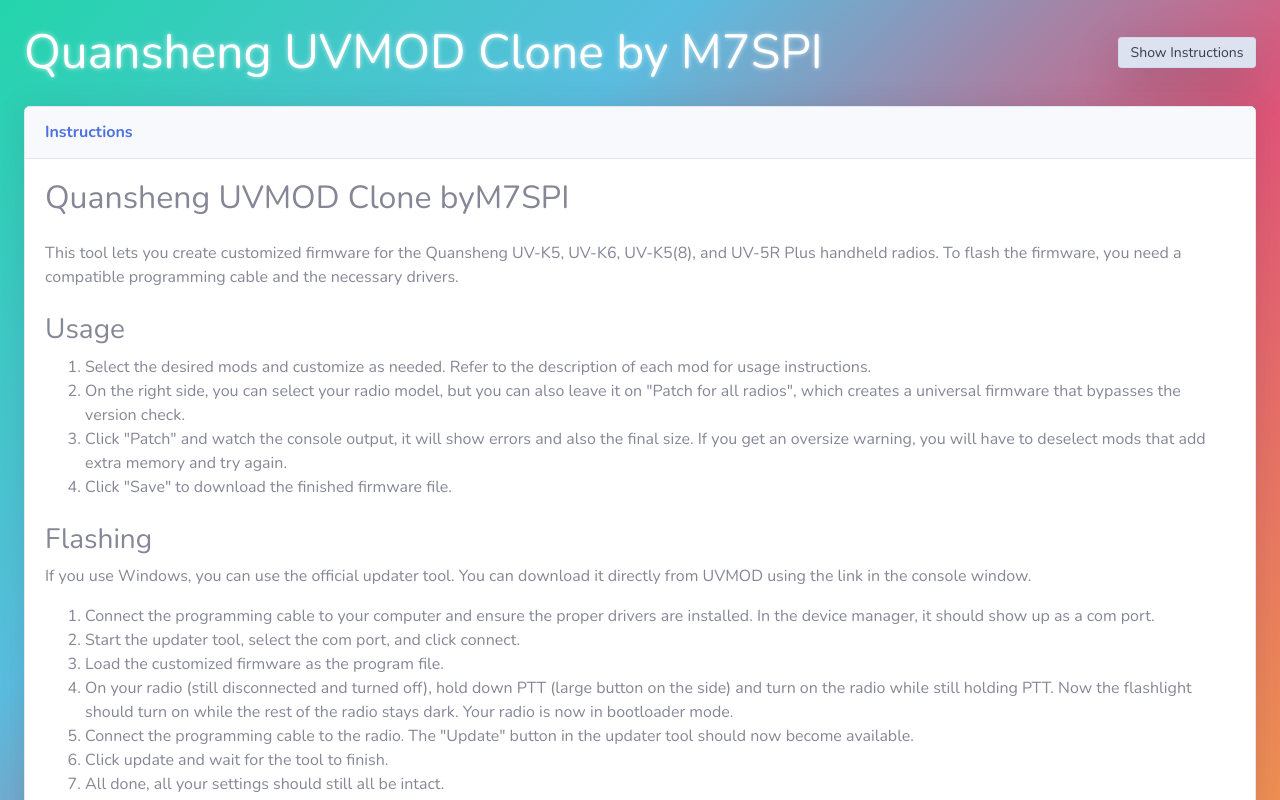
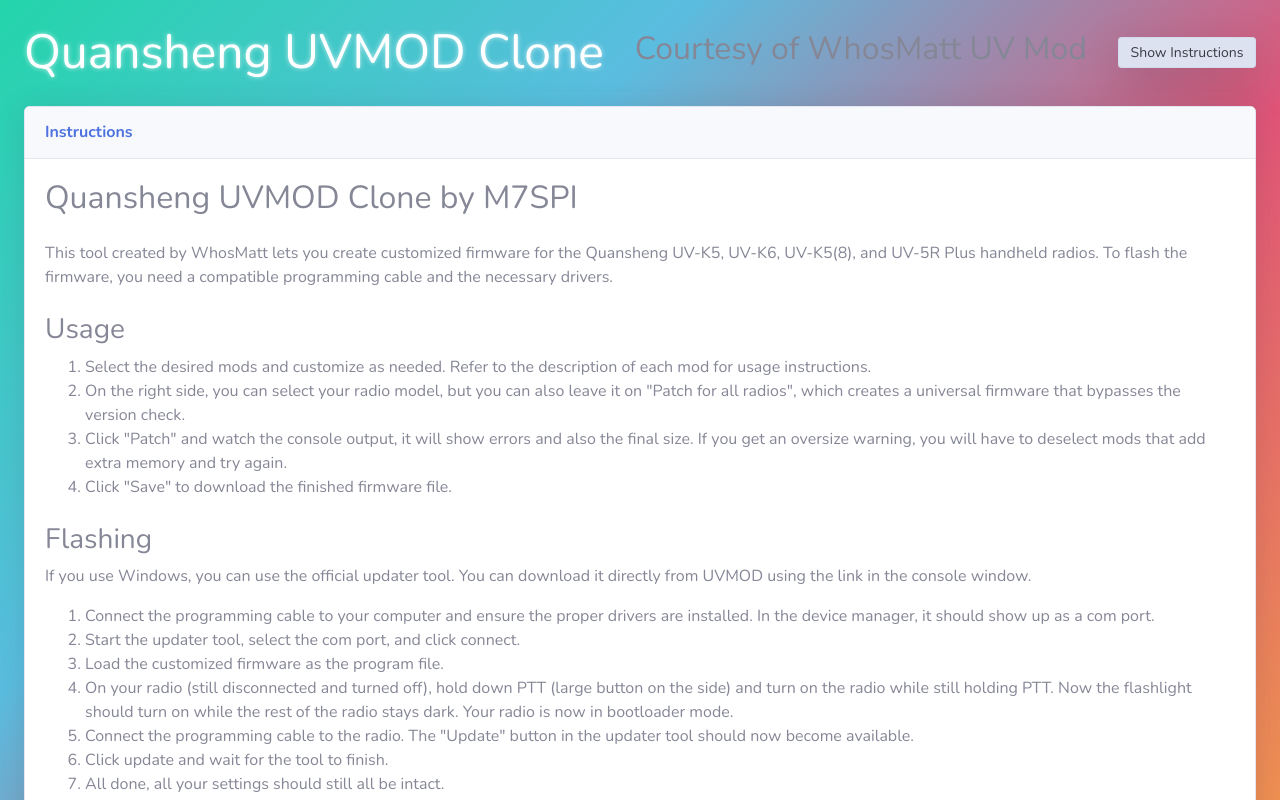
Before and after one commit to M7SPI/M7SPI.github.io, a plain HTML site: page index.html in a window 1280 px wide. Both pictures are taken after a click on the button "Show Instructions". Shown: the top 800 px of the page. Drawn offline with Linux system fonts and the light colour scheme; a script that the page names is missing.

Commit message:
Update index.html

```diff
--- a/index.html
+++ b/index.html
@@ -121,8 +121,9 @@
 
           <!-- Page Heading -->
           <div class="d-sm-flex align-items-center justify-content-between mb-4">
-            <h1 id="logo" class="h3 mb-0 text-white" style="text-shadow: 0px 0px 5px #ffffffa6; font-size: 3em;">Quansheng UVMOD Clone by M7SPI
+            <h1 id="logo" class="h3 mb-0 text-white" style="text-shadow: 0px 0px 5px #ffffffa6; font-size: 3em;">Quansheng UVMOD Clone
             </h1>
+            <h2>Courtesy of WhosMatt UV Mod</h2>
             <button class="d-none d-sm-inline-block btn btn-sm btn-light shadow-lg" type="button" data-toggle="collapse"
               data-target="#instructions">&nbsp;Show Instructions&nbsp;</button>
           </div>
@@ -134,8 +135,8 @@
                   <h6 class="m-0 font-weight-bold text-primary">Instructions</h6>
                 </div>
                 <div class="card-body">
-                  <h2 class="mb-4">Quansheng UVMOD Clone byM7SPI</h2>
-                  <p>This tool lets you create customized firmware for the Quansheng UV-K5, UV-K6, UV-K5(8), and UV-5R
+                  <h2 class="mb-4">Quansheng UVMOD Clone by M7SPI</h2>
+                  <p>This tool created by WhosMatt lets you create customized firmware for the Quansheng UV-K5, UV-K6, UV-K5(8), and UV-5R
                     Plus handheld radios. To flash the firmware, you need a compatible programming cable and the
                     necessary drivers.</p>
 
```
